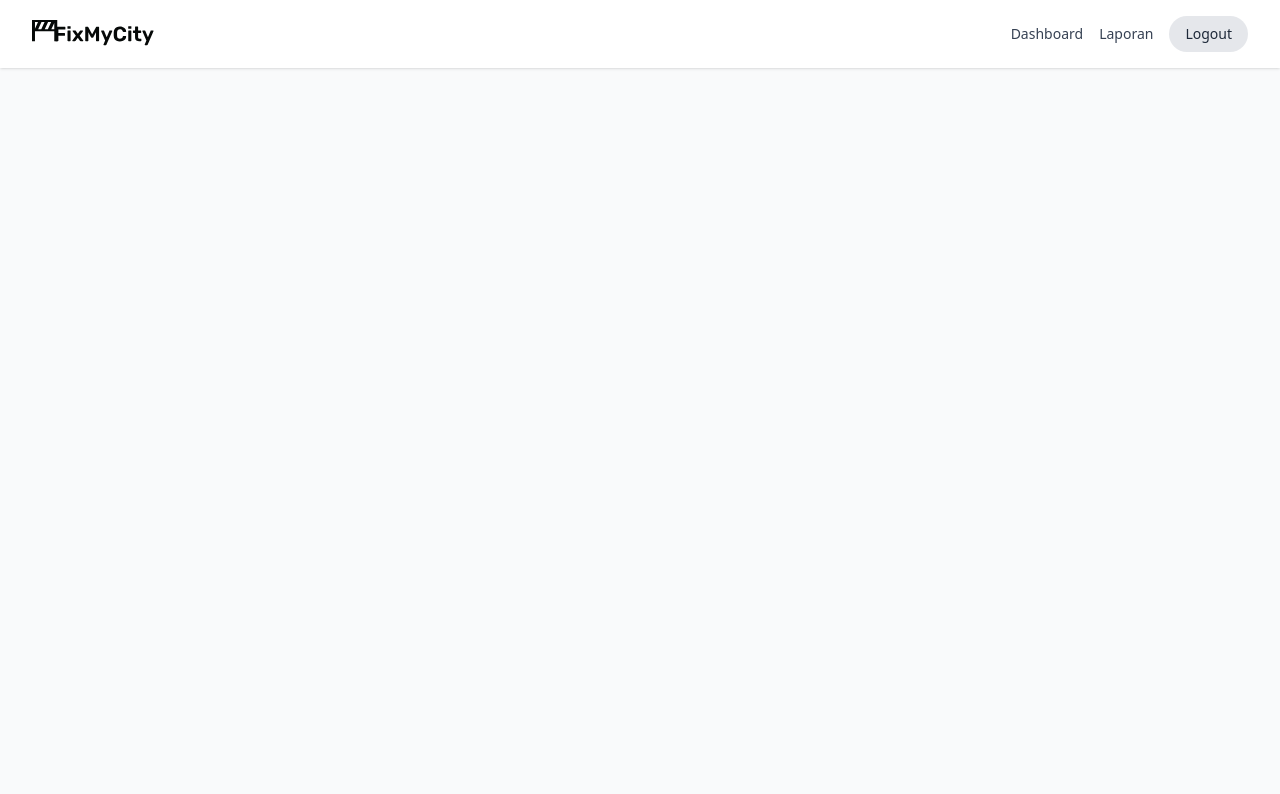
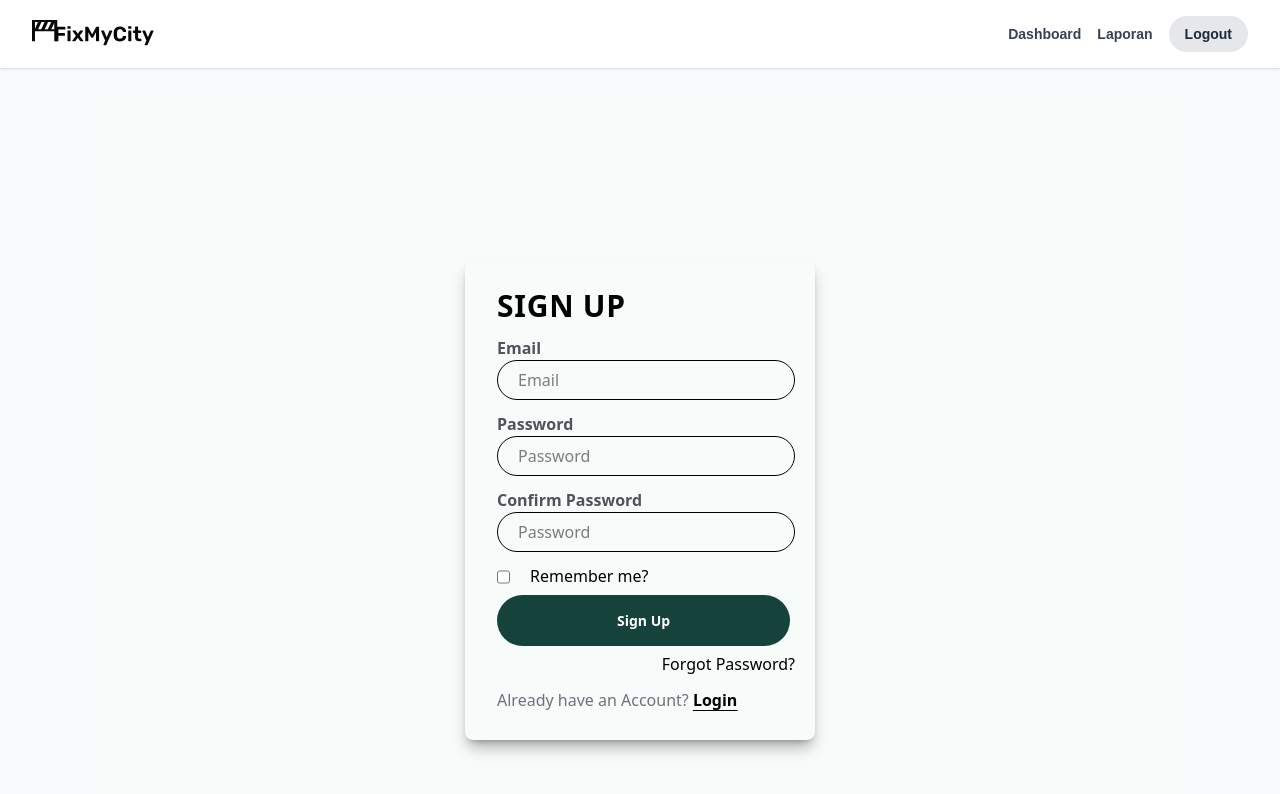
Before and after one commit to Auqepep/capstone-android, a React (Vite) app in the folder FixMyCity/: page /SignUp in a window 1280 px wide. Shown: the top 794 px of the page. Built offline with nearby package versions, Linux system fonts and the light colour scheme.

Commit message:
login signup

```diff
--- a/FixMyCity/src/App/App.jsx
+++ b/FixMyCity/src/App/App.jsx
@@ -5,6 +5,7 @@ import Navbar from "../components/Navbar";
 import LandingPage from "../App/pages/LandingPage";
 import Laporan from "../App/pages/Laporan";
 import Login from "../App/pages/Login";
+import SignUp from "../App/pages/SignUp";
 
 
 // function App() {
@@ -36,6 +37,7 @@ function App() {
           <Route path="/" element={<LandingPage />} />
           <Route path="/laporan" element={<Laporan />} />
           <Route path="/login" element={<Login />} />
+          <Route path="/SignUp" element={<SignUp />} />
         </Routes>
       </main>
     </div>
--- a/FixMyCity/src/App/pages/LandingPage.jsx
+++ b/FixMyCity/src/App/pages/LandingPage.jsx
@@ -32,7 +32,7 @@ const LandingPage = () => {
         </h3>
 
         <div className="flex gap-4 flex-col sm:flex-row">
-          <Button title={"Login"} condition={false} to={"/login"}/>
+          <Button title={"Login"} condition={false} to={"/login"} className="py-2 px-50 text-center"/>
 
         </div>
       </div>
--- a/FixMyCity/src/App/pages/Login.jsx
+++ b/FixMyCity/src/App/pages/Login.jsx
@@ -1,7 +1,37 @@
+import Button from "../../components/button.jsx";
+import { Link } from "react-router-dom";
+import SignUp from "../pages/SignUp";
 export default function Login() {
     return (
     <>
-    <p>yap yap yap</p>
+    <div style= {{ backgroundColor: '#f7fbfa'}} className="min-h-screen flex justify-center items-center">
+        <div style= {{ backgroundColor: '#f7fbfa'}} className="rounded-lg shadow-lg shadow-black/30 h-96 pl-8 space-y-3 w-[350px] flex flex-col justify-center">
+            <form className="space-y-3" action="">
+<div>
+    <p className="font-bold text-3xl tracking-wide">LOGIN</p>
+</div>
+<div className="mr-5">
+    <p className="text-zinc-600 font-semibold">Email</p>
+    <input className="rounded-full outline-none h-10 px-5 border border-sm w-full" type="text" placeholder="Email" required/>
+</div>
+<div className="mr-5">
+    <p className="text-zinc-600 font-semibold">Password</p>
+    <input className="rounded-full outline-none h-10 px-5 border border-sm w-full" type="password" placeholder="Password" />
+</div>
+<div className="flex space-y-1.5 gap-5 mt-1">
+    <input type="checkbox" />
+    <p className="mb-2">Remember me?</p>
+</div>
+<div className="mr-5">
+<Button title="Login" to="/login" className="py-2 px-32 text-sm w-full" condition={true}/>
+    <p className="text-end mt-5">Forgot Password?</p>
+</div>
+<div>
+    <p className="text-zinc-500">Don’t have an Account? <span className="text-black font-bold underline underline-offset-4"><Link to="/signUp" element={<SignUp/>}>Sign Up</Link></span></p>
+</div>
+            </form>
+        </div>
+        </div>
     </>
     );
     }
--- /dev/null
+++ b/FixMyCity/src/App/pages/SignUp.jsx
@@ -0,0 +1,41 @@
+import Button from "../../components/button.jsx";
+import { Link } from "react-router-dom";
+export default function SignUp() {
+    return (
+    <>
+    <div style= {{ backgroundColor: '#f7fbfa'}} className='h-screen flex justify-center items-center'>
+
+       <div style= {{ backgroundColor: '#f7fbfa'}} className="rounded-lg shadow-lg shadow-black/30 h-120 pl-8 space-y-3 w-[350px] flex flex-col justify-center">
+           <form className="space-y-3" action="">
+<div>
+   <p className="font-bold text-3xl tracking-wide">SIGN UP</p>
+</div>
+<div className="mr-5">
+   <p className="text-zinc-600 font-semibold">Email</p>
+   <input className="rounded-full outline-none h-10 px-5 border border-sm w-full" type="text" placeholder="Email" required/>
+</div>
+<div className="mr-5">
+   <p className="text-zinc-600 font-semibold">Password</p>
+   <input className="rounded-full outline-none h-10 px-5 border border-sm w-full" type="password" placeholder="Password" />
+</div>
+<div className="mr-5">
+   <p className="text-zinc-600 font-semibold">Confirm Password</p>
+   <input className="rounded-full outline-none h-10 px-5 border border-sm w-full" type="password" placeholder="Password" />
+</div>
+<div className="flex space-y-1.5 gap-5 mt-1">
+   <input type="checkbox" />
+   <p className="mb-2">Remember me?</p>
+</div>
+<div className="mr-5">
+<Button title="Sign Up" to="/signUp" className="py-2 px-30 text-sm w-full" condition={true}/>
+   <p className="text-end mt-5">Forgot Password?</p>
+</div>
+<div>
+   <p className="text-zinc-500">Already have an Account? <span className="text-black font-bold underline underline-offset-4"><Link to="/login" element={<SignUp/>}>Login</Link></span></p>
+</div>
+           </form>
+       </div>
+       </div>
+    </>
+    );
+    }
--- a/FixMyCity/src/components/Button.jsx
+++ b/FixMyCity/src/components/Button.jsx
@@ -1,13 +1,13 @@
 import React from "react";
 import { Link } from "react-router-dom";
 
-export default function Button({ condition, title, to }) {
+export default function Button({ condition, title, to, className = "" }) {
   if (condition ? true : false) {
     return (
       <Link
       to={to}
-        className="bg-(--btn-primary) text-white font-bold py-4 px-50 rounded-full
-        hover:bg-(--btn-primary-hover) transition duration-300 ease-in-out"
+      className={`bg-(--btn-primary) text-white font-bold py-4 px-5 rounded-full
+        hover:bg-(--btn-primary-hover) transition duration-300 ease-in-out ${className}`}
       >
         {title}
       </Link>
@@ -16,8 +16,8 @@ export default function Button({ condition, title, to }) {
     return (
       <Link
       to={to}
-        className="bg-(--btn-secondary) text-white font-bold py-4 px-50 rounded-full
-        hover:bg-(--btn-secondary-hover) transition duration-300 ease-in-out"
+      className={`bg-(--btn-secondary) text-white font-bold py-4 px-5 rounded-full
+        hover:bg-(--btn-secondary-hover) transition duration-300 ease-in-out ${className}`}
       >
         {title}
       </Link>
--- a/FixMyCity/src/components/Navbar.jsx
+++ b/FixMyCity/src/components/Navbar.jsx
@@ -40,7 +40,7 @@ import Logo from "../assets/logo.svg";
 
 const Navbar = ({ isLoggedIn }) => {
   return (
-    <nav className="flex justify-between items-center px-8 py-4 bg-white shadow">
+    <nav className="flex justify-between items-center px-8 py-4 font-header font-bold bg-white shadow">
       <Link to="/">
         <img src={Logo} alt="FixMyCity Logo" className="h-8 w-auto" />
       </Link>
@@ -48,13 +48,16 @@ const Navbar = ({ isLoggedIn }) => {
       <div className="flex items-center gap-4">
         {isLoggedIn ? (
           <>
-            <Link to="/dashboard" className="text-gray-700 hover:text-blue-600 text-sm">
+            <Link to="/dashboard" className="text-gray-700
+             hover:text-(--btn-secondary) text-sm transition duration-200 ease-in-out">
               Dashboard
             </Link>
-            <Link to="/laporan" className="text-gray-700 hover:text-blue-600 text-sm">
+            <Link to="/laporan" className="text-gray-700
+             hover:text-(--btn-secondary) text-sm transition duration-200 ease-in-out">
               Laporan
             </Link>
-            <Link to="/logout" className="px-4 py-2 bg-gray-200 text-gray-800 rounded-full hover:bg-gray-300 text-sm">
+            <Link to="/logout" className="px-4 py-2 bg-gray-200 text-gray-800 rounded-full
+             hover:bg-gray-300 text-sm transition duration-300 ease-in-out">
               Logout
             </Link>
           </>
--- a/FixMyCity/src/index.css
+++ b/FixMyCity/src/index.css
@@ -1,6 +1,10 @@
 @import "tailwindcss";
+@import "@fontsource-variable/rubik";
+@import "@fontsource-variable/open-sans";
 
 @theme {
+  --font-header: "Rubik Variable", sans-serif;
+  --font-body: "Open Sans Variable", sans-serif;
   --btn-primary: #16423c;
   --btn-primary-hover: #0d2824;
   --btn-secondary: #6a9c89;
```
